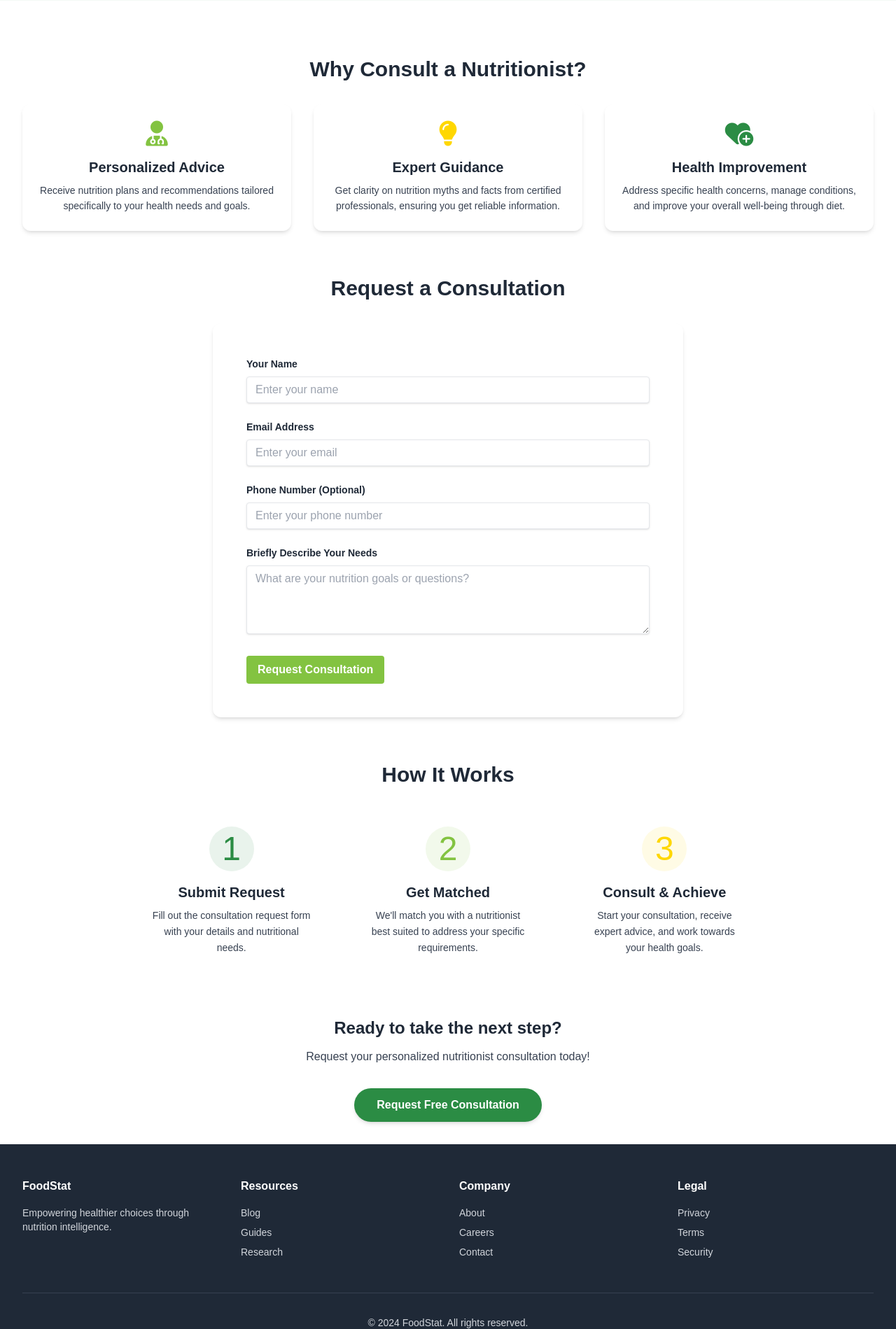
After one commit to TeslaC00/Food-Stat, a Flask app: page /doc in a window 1280 px wide. The commit adds this page. Shown: the part 644-2543 px from the top of the page at 70% size. Run offline with Flask 3, Linux system fonts and the light colour scheme; parts of the project's set-up code (start-up, migrations or seed data) failed here and were passed over; some libraries are stand-ins or nearby versions.

Commit message:
added doctor consultation and about us pages. Created their routes. confirmed working

```diff
--- a/server/routes.py
+++ b/server/routes.py
@@ -159,6 +159,16 @@ def contact() -> str:
     return render_template("contact_us.jinja")
 
 
+@routes_bp.get("/aboutus")
+def about_us() -> str:
+    return render_template("about_us.jinja")
+
+
+@routes_bp.get("/doc")
+def doc_consultation() -> str:
+    return render_template("doc_consul.jinja")
+
+
 @routes_bp.get("/signup")
 def sign_up() -> str:
     return render_template("signup.jinja")
--- a/server/templates/base.jinja
+++ b/server/templates/base.jinja
@@ -110,7 +110,7 @@
                 <div>
                     <h4 class="text-white font-semibold mb-4">Resources</h4>
                     <ul class="space-y-2 text-sm">
-                        <li><a href="#" class="hover:text-accent transition">Blog</a></li>
+                        <li><a href="/aboutus" class="hover:text-accent transition">Blog</a></li>
                         <li><a href="#" class="hover:text-accent transition">Guides</a></li>
                         <li><a href="#" class="hover:text-accent transition">Research</a></li>
                     </ul>
@@ -118,9 +118,9 @@
                 <div>
                     <h4 class="text-white font-semibold mb-4">Company</h4>
                     <ul class="space-y-2 text-sm">
-                        <li><a href="#" class="hover:text-accent transition">About</a></li>
+                        <li><a href="/aboutus" class="hover:text-accent transition">About</a></li>
                         <li><a href="#" class="hover:text-accent transition">Careers</a></li>
-                        <li><a href="#" class="hover:text-accent transition">Contact</a></li>
+                        <li><a href="/contact" class="hover:text-accent transition">Contact</a></li>
                     </ul>
                 </div>
                 <div>
--- /dev/null
+++ b/server/templates/doc_consul.jinja
@@ -0,0 +1,141 @@
+{# doctor_consultation.jinja #}
+{% extends "base.jinja" %}
+
+{% block title %}
+Nutritionist Consultation - Food-Stat
+{% endblock title %}
+
+{% block content %}
+    <!-- Hero Section -->
+    <section class="bg-primary/5 py-20 mb-12">
+        <div class="container mx-auto px-4 sm:px-6 lg:px-8 text-center">
+            <h1 class="text-4xl font-bold text-primary mb-4">Consult with a Nutritionist</h1>
+            <p class="text-xl text-neutral leading-relaxed mb-8">
+                Get Personalized Nutrition Advice from Certified Experts.
+            </p>
+            <img id="nutritionist-image"
+                src="https://medintu.in/wp-content/uploads/2021/02/kisspng-clinical-nutrition-dietitian-nutritionist-health-parkside-orange-suites-5d090014f1eb93.3607288515608709329909-1.png"
+                alt="Nutritionist Consultation Hero"
+                class="rounded-xl shadow-lg mx-auto max-w-full h-auto max-h-[80vh]">
+        </div>
+    </section>
+
+    <div class="container mx-auto px-4 sm:px-6 lg:px-8 py-8">
+        <!-- Consultation Benefits Section -->
+        <section class="mb-16">
+            <h2 class="text-3xl font-bold text-neutral mb-8 text-center">Why Consult a Nutritionist?</h2>
+            <div class="grid md:grid-cols-2 lg:grid-cols-3 gap-8">
+                <!-- Benefit 1 -->
+                <div class="p-6 bg-white rounded-xl shadow-md hover:shadow-lg transition-shadow text-center">
+                    <div class="text-secondary text-4xl mb-4 flex items-center justify-center">
+                        <i class="fa-solid fa-user-doctor"></i>
+                    </div>
+                    <h3 class="text-xl font-semibold text-neutral mb-2">Personalized Advice</h3>
+                    <p class="text-gray-700 leading-relaxed text-sm">
+                        Receive nutrition plans and recommendations tailored specifically to your health needs and goals.
+                    </p>
+                </div>
+                <!-- Benefit 2 -->
+                <div class="p-6 bg-white rounded-xl shadow-md hover:shadow-lg transition-shadow text-center">
+                    <div class="text-accent text-4xl mb-4 flex items-center justify-center">
+                        <i class="fa-solid fa-lightbulb"></i>
+                    </div>
+                    <h3 class="text-xl font-semibold text-neutral mb-2">Expert Guidance</h3>
+                    <p class="text-gray-700 leading-relaxed text-sm">
+                        Get clarity on nutrition myths and facts from certified professionals, ensuring you get reliable information.
+                    </p>
+                </div>
+                <!-- Benefit 3 -->
+                <div class="p-6 bg-white rounded-xl shadow-md hover:shadow-lg transition-shadow text-center lg:block md:hidden"> {# Hide on medium screens and below #}
+                    <div class="text-primary text-4xl mb-4 flex items-center justify-center">
+                        <i class="fa-solid fa-heart-circle-plus"></i>
+                    </div>
+                    <h3 class="text-xl font-semibold text-neutral mb-2">Health Improvement</h3>
+                    <p class="text-gray-700 leading-relaxed text-sm">
+                        Address specific health concerns, manage conditions, and improve your overall well-being through diet.
+                    </p>
+                </div>
+            </div>
+        </section>
+
+        <!-- Consultation Form Section -->
+        <section class="mb-16">
+            <h2 class="text-3xl font-bold text-neutral mb-8 text-center">Request a Consultation</h2>
+            <div class="bg-white rounded-xl shadow-md p-8 lg:p-12 max-w-2xl mx-auto">
+                <form action="/submit_consultation_request" method="post"> {# Replace with your actual form submission route #}
+                    <div class="mb-6">
+                        <label for="name" class="block text-neutral text-sm font-bold mb-2">Your Name</label>
+                        <input type="text" id="name" name="name" class="shadow appearance-none border rounded w-full py-2 px-3 text-neutral leading-tight focus:outline-none focus:shadow-outline" placeholder="Enter your name" required>
+                    </div>
+                    <div class="mb-6">
+                        <label for="email" class="block text-neutral text-sm font-bold mb-2">Email Address</label>
+                        <input type="email" id="email" name="email" class="shadow appearance-none border rounded w-full py-2 px-3 text-neutral leading-tight focus:outline-none focus:shadow-outline" placeholder="Enter your email" required>
+                    </div>
+                    <div class="mb-6">
+                        <label for="phone" class="block text-neutral text-sm font-bold mb-2">Phone Number (Optional)</label>
+                        <input type="tel" id="phone" name="phone" class="shadow appearance-none border rounded w-full py-2 px-3 text-neutral leading-tight focus:outline-none focus:shadow-outline" placeholder="Enter your phone number">
+                    </div>
+                    <div class="mb-6">
+                        <label for="message" class="block text-neutral text-sm font-bold mb-2">Briefly Describe Your Needs</label>
+                        <textarea id="message" name="message" rows="4" class="shadow appearance-none border rounded w-full py-2 px-3 text-neutral leading-tight focus:outline-none focus:shadow-outline" placeholder="What are your nutrition goals or questions?" required></textarea>
+                    </div>
+                    <div class="flex items-center justify-between">
+                        <button class="bg-secondary hover:bg-primary text-white font-bold py-2 px-4 rounded focus:outline-none focus:shadow-outline transition-colors" type="submit">
+                            Request Consultation
+                        </button>
+                    </div>
+                </form>
+            </div>
+        </section>
+
+        <!-- How it Works Section -->
+        <section class="mb-16 text-center">
+            <h2 class="text-3xl font-bold text-neutral mb-8">How It Works</h2>
+            <div class="grid md:grid-cols-3 gap-8 max-w-4xl mx-auto">
+                <!-- Step 1 -->
+                <div class="p-6">
+                    <div class="text-primary text-5xl mb-4 flex items-center justify-center mx-auto h-16 w-16 rounded-full bg-primary/10">
+                        <span>1</span>
+                    </div>
+                    <h3 class="text-xl font-semibold text-neutral mb-2">Submit Request</h3>
+                    <p class="text-gray-700 leading-relaxed text-sm">
+                        Fill out the consultation request form with your details and nutritional needs.
+                    </p>
+                </div>
+                <!-- Step 2 -->
+                <div class="p-6">
+                    <div class="text-secondary text-5xl mb-4 flex items-center justify-center mx-auto h-16 w-16 rounded-full bg-secondary/10">
+                        <span>2</span>
+                    </div>
+                    <h3 class="text-xl font-semibold text-neutral mb-2">Get Matched</h3>
+                    <p class="text-gray-700 leading-relaxed text-sm">
+                        We'll match you with a nutritionist best suited to address your specific requirements.
+                    </p>
+                </div>
+                <!-- Step 3 -->
+                <div class="p-6">
+                    <div class="text-accent text-5xl mb-4 flex items-center justify-center mx-auto h-16 w-16 rounded-full bg-accent/10">
+                        <span>3</span>
+                    </div>
+                    <h3 class="text-xl font-semibold text-neutral mb-2">Consult & Achieve</h3>
+                    <p class="text-gray-700 leading-relaxed text-sm">
+                        Start your consultation, receive expert advice, and work towards your health goals.
+                    </p>
+                </div>
+            </div>
+        </section>
+
+        <section class="text-center">
+            <h3 class="text-2xl font-semibold text-neutral mb-3">Ready to take the next step?</h3>
+            <p class="text-gray-700 leading-relaxed mb-8">
+                Request your personalized nutritionist consultation today!
+            </p>
+            <a href="#consultation-form" class="bg-primary hover:bg-secondary text-white font-bold py-3 px-8 rounded-full transition-colors shadow-md inline-block">
+                Request Free Consultation
+            </a>
+        </section>
+    </div>
+{% endblock content %}
+
+{% block scripts %}
+{% endblock scripts %}
```
Also changed, not shown: server/templates/about_us.jinja (added, +107 -0 lines).
